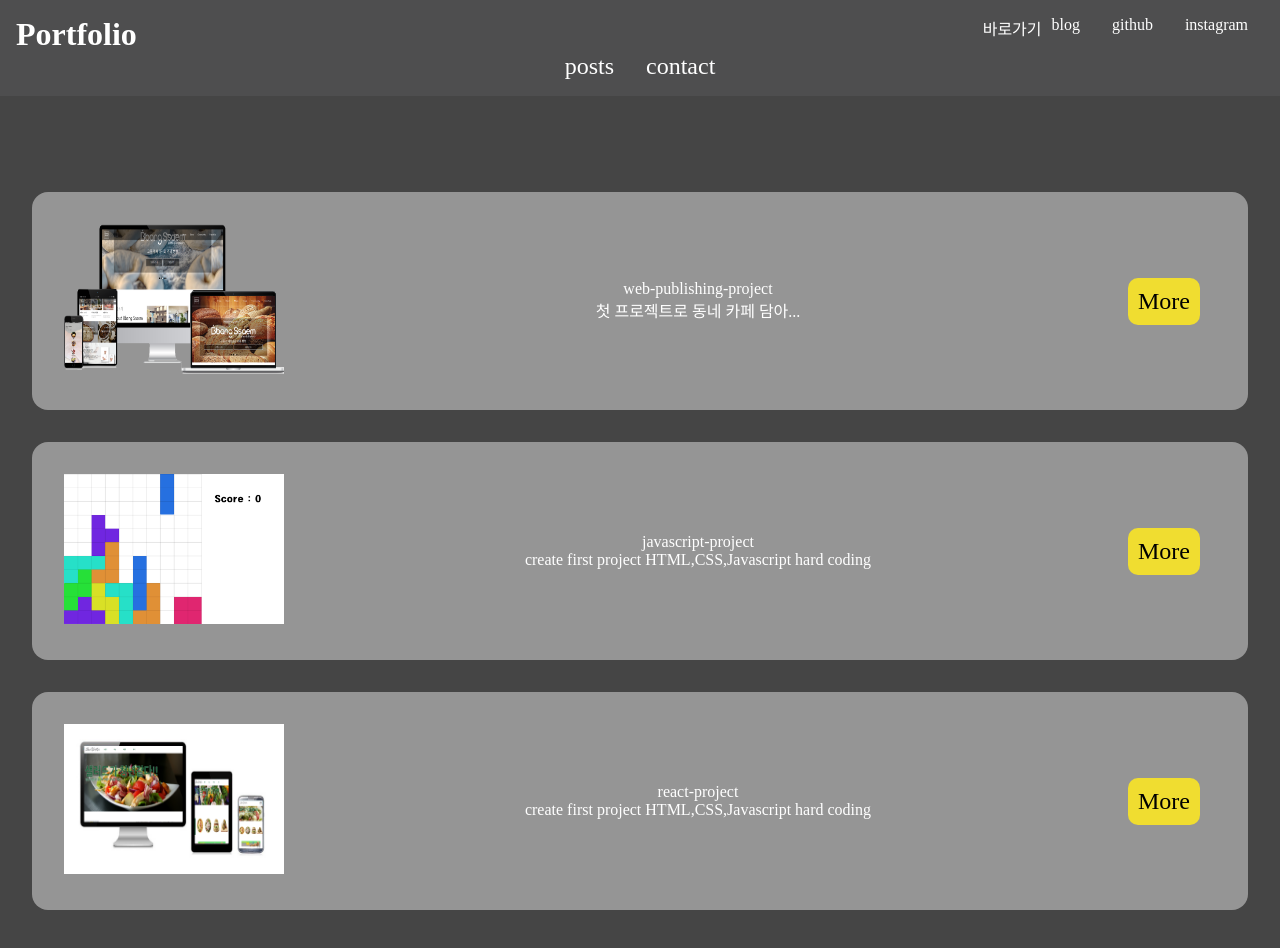
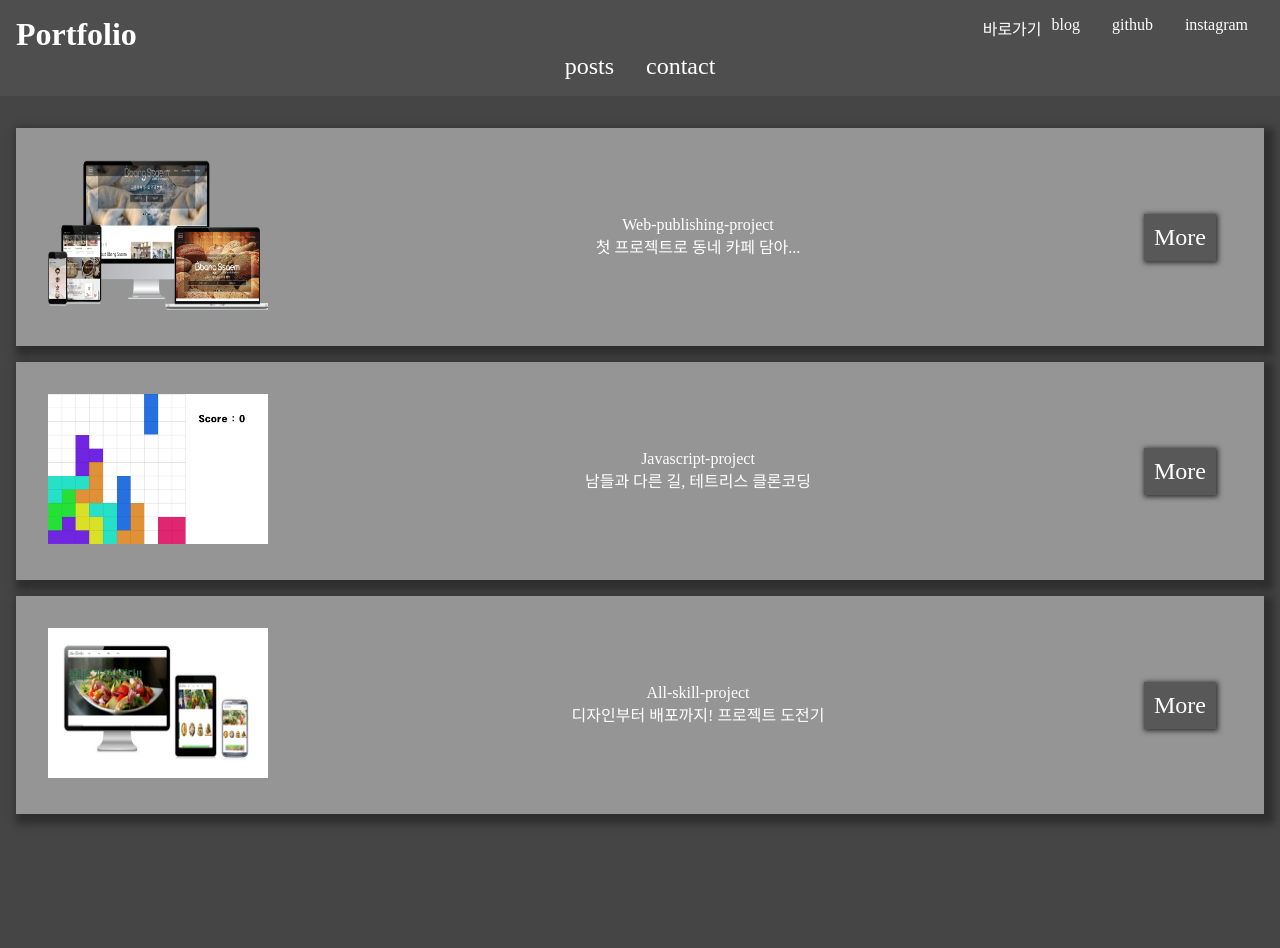
Before and after one commit to Jaek1783/typescript_portfolio_blog, a Next.js app: page /posts in a window 1280 px wide. Shown: the top 948 px of the page. Built offline with nearby package versions, Linux system fonts and the light colour scheme.

Commit message:
더미데이터 getStiticProps 적용, 디테일 페이지 디자인

```diff
--- a/components/All-Posts/all-posts.tsx
+++ b/components/All-Posts/all-posts.tsx
@@ -1,7 +1,9 @@
 import PostsItem from '../All-Posts/post-item';
 import style from './posts.module.css';
 const AllPosts = (props : any)=>{
+
 const {projects} = props;
+
     return <ul className={style.container}>
         {projects.map((project:any) => <PostsItem key={project.title} projects={project}/>)}
     </ul>
--- a/components/All-Posts/posts.module.css
+++ b/components/All-Posts/posts.module.css
@@ -1,17 +1,16 @@
-.container{
-    padding-top:3rem
-}
+/* .container{
+    display: flex;
+    flex-direction: column-reverse;
+} */
 .card{
     background-color:#959595;
-    margin:2rem;
+    margin:1rem;
     padding:2rem;
-    border-radius: 1rem;
-
+    box-shadow: 5px 5px 8px 5px #2e2e2e;
 }
 .card>dl{
     width: 100%;
     display: flex;
     justify-content: space-between;
     align-items: center;
-
 }
--- a/components/layout/btn.module.css
+++ b/components/layout/btn.module.css
@@ -1,14 +1,15 @@
 .btn{
-    background-color:#f0dd30;
+    background-color: #585858;
     border:none;
-    border-radius: 10px;
+    /* border-radius: 10px; */
     padding:10px;
     font-size: 1.5rem;
-    color:#000;
+    /* color:#000; */
     display: flex;
     justify-content: center;
     align-items: center;
     margin:1rem;
+    box-shadow: 1px 1px 5px 1px #2e2e2e;
 }
 .btn:hover{
     cursor: pointer;
--- a/components/layout/detail.module.css
+++ b/components/layout/detail.module.css
@@ -1,6 +1,16 @@
+.pageName{
+    position: absolute;
+    overflow: hidden;
+    width: 1px;
+    height: 1px;
+    padding: 0;
+    margin: -1px;
+    border: 0;
+    clip: rect(0,0,0,0);
+}
+
 .container{
     width:80%;
-    height:80vh;
     background-color: #afa9a2;
     color:#000;
     margin:0 auto;
@@ -9,10 +19,16 @@
 .box{
     border-bottom: 1px solid #000;;
 }
+.designTitle{
+    font-size: 6rem;
+    font-weight:bold;
+    border-bottom:3px dotted #000;
+}
 .image{
     border:1px dotted #000;
     background-color: #3e3e3e;
     padding:1rem;
+    margin-top: 1rem;
 }
 .date{
     text-align: right;
@@ -38,5 +54,18 @@
 .desc{
     padding-top:1rem;
     text-align: left;
-    line-height: 2rem;
+    line-height: 1rem;
 }
+
+.address{
+    font-weight:bold;
+    text-align: left;
+    font-size: large;
+}
+
+.back{
+    text-align: left;
+}
+.back:hover{
+    cursor: pointer;
+}
--- a/components/myProjext/project.module.css
+++ b/components/myProjext/project.module.css
@@ -5,12 +5,12 @@
     flex-wrap: wrap;
 }
 .card{
-    width:15rem;
+    width:18rem;
     /* border : 10px solid #b2b2b2; */
     /* border-radius: 10px; */
     background-color: #939393;
     margin:1rem;
-    padding:1rem 0;
+    padding:1rem 0 0 ;
     overflow: hidden;
     box-shadow: 5px 5px 8px 5px #2e2e2e;
 }
@@ -18,4 +18,11 @@
     border-top : 1px solid #000;
     padding:1rem;
     margin-top:1rem;
+    color:#000;
 }
+
+.text>dl>dt{
+    padding-bottom:1rem;
+    font-size: 1.3rem;
+    font-weight: bold;
+}
--- a/pages/posts/index.tsx
+++ b/pages/posts/index.tsx
@@ -1,14 +1,52 @@
 import AllPosts from "../../components/All-Posts/all-posts";
-import MyContext from "../../store/context";
-import { useContext } from "react";
-const AllPostsPage = ()=>{
-    const data = useContext(MyContext);
-    console.log(data);
+const AllPostsPage = (props:any)=>{
+    const {product} = props;
+    console.log(product);
     return(
         <section>
-            <AllPosts projects = {data}/>
+            <AllPosts projects = {product}/>
         </section>
     )
 }
 
 export default AllPostsPage;
+
+export const getStaticProps = async (props:any)=>{
+
+    return {
+        props : {
+            product:[
+                {
+                    title:"Web-publishing-project",
+                    titleDesc:"첫 프로젝트로 동네 카페 담아...",
+                    date:"2022-03-01 ~ 2022-03-27",
+                    desc:"본격적으로 개발자가 되기 위해 예전에 배웠던 웹 퍼블리싱에 대해 복습하게 되었습니다.",
+                    desc2:"퍼블리셔로 취업하기 위해 만든 포트폴리오로서 기능은 없지만 퍼블리싱이 가능한 인재라는 느낌을 보여주고 싶었습니다.",
+                    address : "https://jaek1783.github.io/BbangSsaem/",
+                    image:"hard.png",
+                    isFeatured:false
+                },
+                {
+                    title:"Javascript-project",
+                    titleDesc:"남들과 다른 길, 테트리스 클론코딩",
+                    date:"2022.03.15 ~ 2022.03.18",
+                    desc:"제가 할 수 있는 자바스크립트 개발은 웹개발이었습니다.",
+                    desc2:"단순 웹코딩 외에 어떤 걸 할 수 있을까를 알아보다 유튜브에서 테트리스 코딩을 보고 제작하였습니다.",
+                    address : "https://jaek1783.github.io/Tetris-Game",
+                    image:"javascript.gif",
+                    isFeatured:false
+                },
+                {
+                    title:"All-skill-project",
+                    titleDesc:"디자인부터 배포까지! 프로젝트 도전기",
+                    date:"2023-05-01 ~ 2023-",
+                    desc:"지금까지 학습한 모든 스킬을 동원하여 만든 개인 프로젝트",
+                    desc2:"평소 즐겨먹는 샐러디의 제품을 가지고 포트폴리오용 리뉴얼 사이트를 제작",
+                    address : "https://jaek1783.github.io/salad/",
+                    image:"salad.png",
+                    isFeatured:true
+                }
+                ]
+        }
+    }
+}
--- a/store/context.tsx
+++ b/store/context.tsx
@@ -6,6 +6,8 @@ export type projectType = {
     titleDesc:string,
     date:string
     desc : string,
+    desc2 : string,
+    address : string,
     image : string,
     isFeatured: boolean
 }
@@ -18,28 +20,34 @@ export default MyContext;
 
 export const Projects : projectType[] = [
     {
-        title:"web-publishing-project",
+        title:"Web-publishing-project",
         titleDesc:"첫 프로젝트로 동네 카페 담아...",
         date:"2022-03-01 ~ 2022-03-27",
-        desc:"본격적으로 개발자가 되기 위해 예전에 배웠던 웹 퍼블리싱에 대해 복습하게 되었습니다. 자주 다니던 카페에 자사 홈페이지가 있어, 메인페이지를 원페이지 형식으로 카피하여 코딩하였습니다.",
+        desc:"본격적으로 개발자가 되기 위해 예전에 배웠던 웹 퍼블리싱에 대해 복습하게 되었습니다.",
+        desc2:"퍼블리셔로 취업하기 위해 만든 포트폴리오로서 기능은 없지만 퍼블리싱이 가능한 인재라는 느낌을 보여주고 싶었습니다.",
+        address : "https://jaek1783.github.io/BbangSsaem/",
         image:"hard.png",
         isFeatured:false
     },
     {
-        title:"javascript-project",
-        titleDesc:"create first project HTML,CSS,Javascript hard coding",
-        date:"2022-03-01 ~ 2022-03-27",
-        desc:"본격적으로 개발자가 되기 위해 예전에 배웠던 웹 퍼블리싱에 대해 복습하게 되었습니다. 자주 다니던 카페에 자사 홈페이지가 있어, 메인페이지를 원페이지 형식으로 카피하여 코딩하였습니다.",
+        title:"Javascript-project",
+        titleDesc:"남들과 다른 길, 테트리스 클론코딩",
+        date:"2022.03.15 ~ 2022.03.18",
+        desc:"제가 할 수 있는 자바스크립트 개발은 웹개발이었습니다.",
+        desc2:"단순 웹코딩 외에 어떤 걸 할 수 있을까를 알아보다 유튜브에서 테트리스 코딩을 보고 제작하였습니다.",
+        address : "https://jaek1783.github.io/Tetris-Game",
         image:"javascript.gif",
         isFeatured:false
     },
     {
-        title:"react-project",
-        titleDesc:"create first project HTML,CSS,Javascript hard coding",
-        date:"2022-03-01 ~ 2022-03-27",
-        desc:"본격적으로 개발자가 되기 위해 예전에 배웠던 웹 퍼블리싱에 대해 복습하게 되었습니다. 자주 다니던 카페에 자사 홈페이지가 있어, 메인페이지를 원페이지 형식으로 카피하여 코딩하였습니다.",
+        title:"All-skill-project",
+        titleDesc:"디자인부터 배포까지! 프로젝트 도전기",
+        date:"2023-05-01 ~ 2023-",
+        desc:"지금까지 학습한 모든 스킬을 동원하여 만든 개인 프로젝트",
+        desc2:"평소 즐겨먹는 샐러디의 제품을 가지고 포트폴리오용 리뉴얼 사이트를 제작",
+        address : "https://jaek1783.github.io/salad/",
         image:"salad.png",
-        isFeatured:false
+        isFeatured:true
     },
 
     ];
```
Also changed, not shown: components/layout/detail-title.tsx (+11 -3 lines), pages/posts/[slug].tsx (+5 -3 lines), util/posts-util.tsx (deleted, +0 -14 lines), public/images/icon/arrow.png (added), public/images/posts/All-skill-project/salad.png (renamed from public/images/posts/react-project/salad.png).
